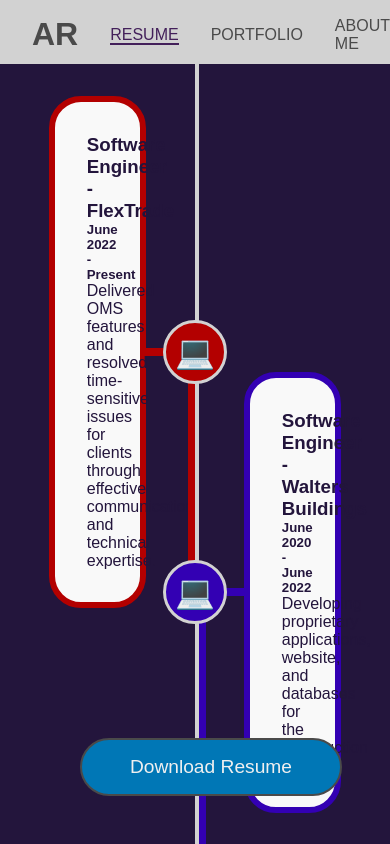
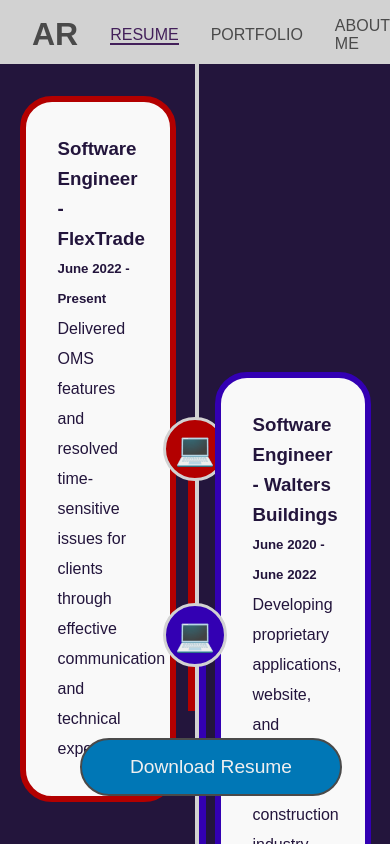
Before and after one commit to arichards912/personalwebsite, a React (Create React App) app: page /resume in a window 390 px wide. Shown: the top 844 px of the page. Built offline with nearby package versions, Linux system fonts and the light colour scheme.

Commit message:
Fix timeline format on small screen width

```diff
--- a/src/components/Timeline/TimelineItem.css
+++ b/src/components/Timeline/TimelineItem.css
@@ -46,12 +46,22 @@
 
   }
 
+  @media (max-width: 850px) {
+    .timeline-info {
+      position: relative;
+      max-width: 80%;
+      z-index: 1;
+      margin: 0 calc(10%);
+    }
+  }
 
-  .timeline-info {
-    position: relative;
-    max-width: 50%;
-    z-index: 1;
-    margin: 0 calc(10%);
+  @media (min-width : 850px) {
+    .timeline-info {
+      position: relative;
+      max-width: 50%;
+      z-index: 1;
+      margin: 0 calc(10%);
+    }
   }
 
 
@@ -60,6 +70,7 @@
     padding: 2rem;
     border-radius: 2rem;
     background-color: #f9f9f9;
+    line-height: 30px;
     z-index: 3;
   }
 
--- a/src/components/Timeline/TimelineItem.js
+++ b/src/components/Timeline/TimelineItem.js
@@ -27,7 +27,7 @@
           <p>{description}</p>
           <ul className="timeline-details">
             {details.map((detail, index) => (
-              <li key={index} style={{transform: `translateY(${((index + 1) * 140) - 90}px)`, transition: `all 0.5s ease ${index*0.1}s`}}>{detail}</li>
+              <li key={index} style={{transform: `translateY(${((index + 1) * 160) - 90}px)`, transition: `all 0.5s ease ${index*0.1}s`}}>{detail}</li>
             ))}
           </ul>
         </div>
```
